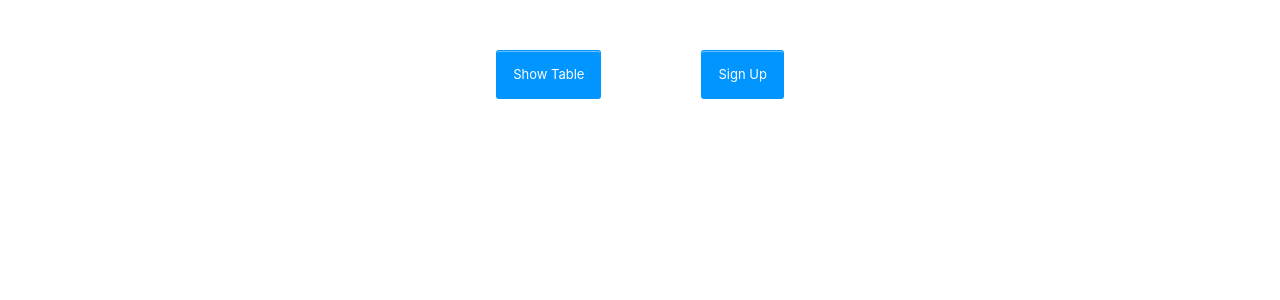
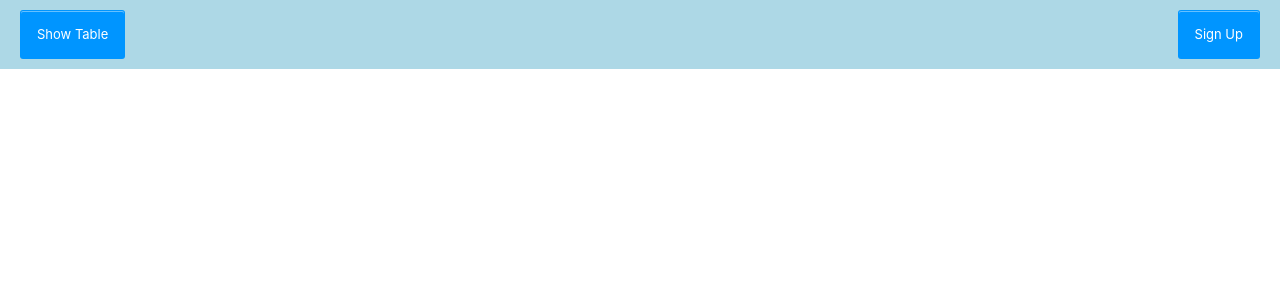
Before and after one commit to NeeteshNG/Data_Table, a React (Create React App) app: page / in a window 1280 px wide. Shown: the top 300 px of the page. Built offline with nearby package versions, Linux system fonts and the light colour scheme; a web font is replaced by a local one.

Commit message:
Added a Navigation Bar

```diff
--- a/src/App.css
+++ b/src/App.css
@@ -9,7 +9,7 @@
   margin-left: 225px;
 }
 #formStyle {
-  background-color: lavender;
+  background-color: lightblue;
   display : flex;
   flex-wrap: wrap;
   flex-direction : row;
@@ -48,7 +48,7 @@
 #tableContainer thead td {
   font-size: larger;
   font-weight: bolder;
-  background-color: lavender;
+  background-color: lightblue;
   border: 3px solid #0095ff;
   padding: 10px;
 }
@@ -130,7 +130,7 @@
 #form-close {
   border-radius: 10px;
   border-color: #0095ff;
-  background-color: lavender;
+  background-color: lightblue;
   color: #0095ff;
   left       : 50%;
   top        : 50%;
@@ -140,9 +140,9 @@
 }
 
 #form-close:hover{
-  border-color: lavender;
+  border-color: lightblue;
   background-color: #0095ff;
-  color: lavender;
+  color: lightblue;
 }
 
 
@@ -161,7 +161,7 @@
 
 #sort-button:hover,
 #sort-button:focus {
-  background-color: lavender;
+  background-color: lightblue;
   border-color: #0095ff;
   color: #0095ff;
 }
@@ -183,3 +183,40 @@
   border-color: red;
   font-family: 'Young Serif', serif;
 }
+
+.navbar {
+  background-color: lightblue;
+  display: flex;
+  justify-content: space-between;
+  align-items: center;
+  padding: 10px 20px;
+}
+
+.navbar-buttons {
+  background-color: #0095ff;
+  border: 1px solid transparent;
+  border-radius: 3px;
+  box-shadow: rgba(255, 255, 255, .4) 0 1px 0 0 inset;
+  box-sizing: border-box;
+  color: #fff;
+  cursor: pointer;
+  display: inline-block;
+  font-family: -apple-system,system-ui,"Segoe UI","Liberation Sans",sans-serif;
+  font-size: 13px;
+  font-weight: 400;
+  line-height: 1.15385;
+  outline: none;
+  padding: 16px;
+  position: relative;
+  text-align: center;
+  text-decoration: none;
+  user-select: none;
+  -webkit-user-select: none;
+  touch-action: manipulation;
+  vertical-align: baseline;
+  white-space: nowrap;
+}
+
+.navbar-buttons:hover {
+  text-decoration: underline;
+}
--- a/src/App.js
+++ b/src/App.js
@@ -2,6 +2,7 @@
 import React, { Component } from "react";
 import Table from "./Components/Table";
 import Form from "./Components/Form";
+import Navbar from "./Components/Navbar";
 
 class App extends Component {
   state = {
@@ -152,9 +153,10 @@
 
     return (
       <div className="App">
-        <button className="buttons" onClick={this.handleShowClick}>
-          Show Table
-        </button>
+         <Navbar
+          handleAddClick={this.handleAddClick}
+          handleShowClick={this.handleShowClick}
+         />
 
         {isTableVisible && (
           <>
@@ -173,10 +175,6 @@
           </>
         )}
 
-        <button className="buttons" onClick={this.handleAddClick}>
-          Sign Up
-        </button>
-
         {isPopupVisible && (
           <>
             <Form
--- /dev/null
+++ b/src/Components/Navbar.js
@@ -0,0 +1,21 @@
+import React, {Component} from "react";
+
+class Navbar extends Component{
+    render () {
+    const {handleAddClick, handleShowClick} = this.props;
+    return (
+        <div>
+            <nav className="navbar">
+            <button className="navbar-buttons" onClick={handleShowClick}>
+                Show Table
+            </button>
+            <button className="navbar-buttons" onClick={handleAddClick}>
+                Sign Up
+            </button>
+            </nav>
+        </div>
+    );
+}
+}
+
+export default Navbar;
```
